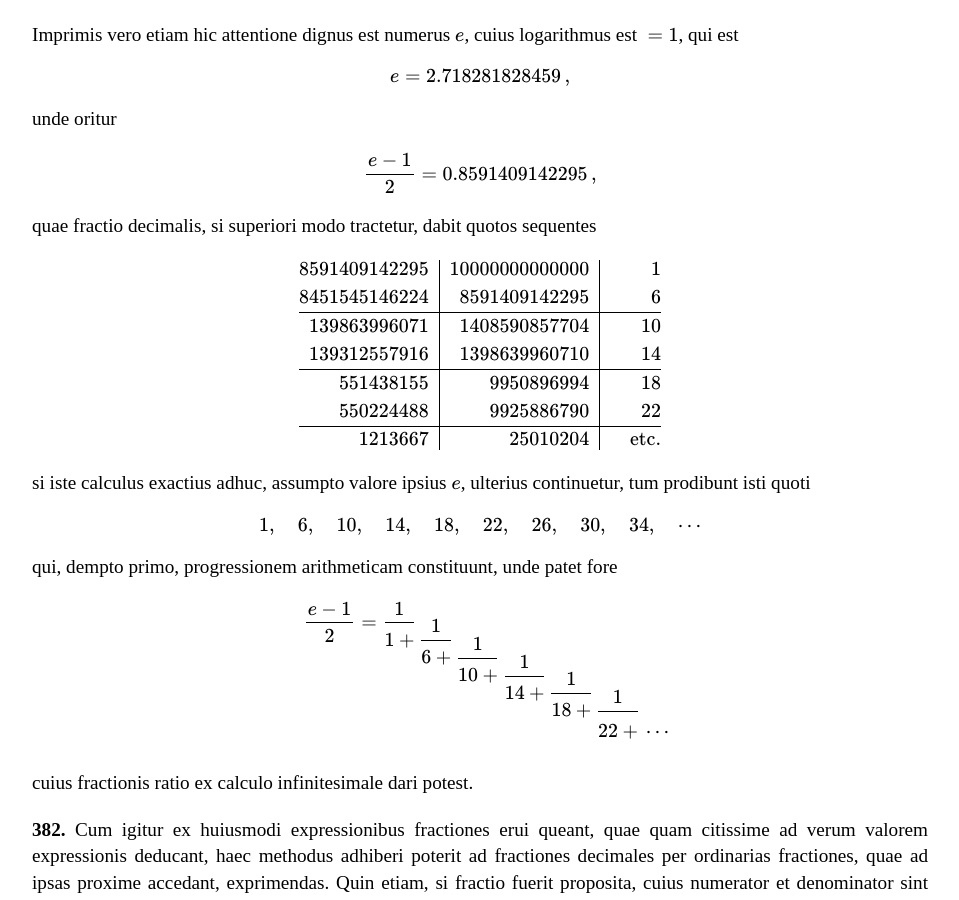
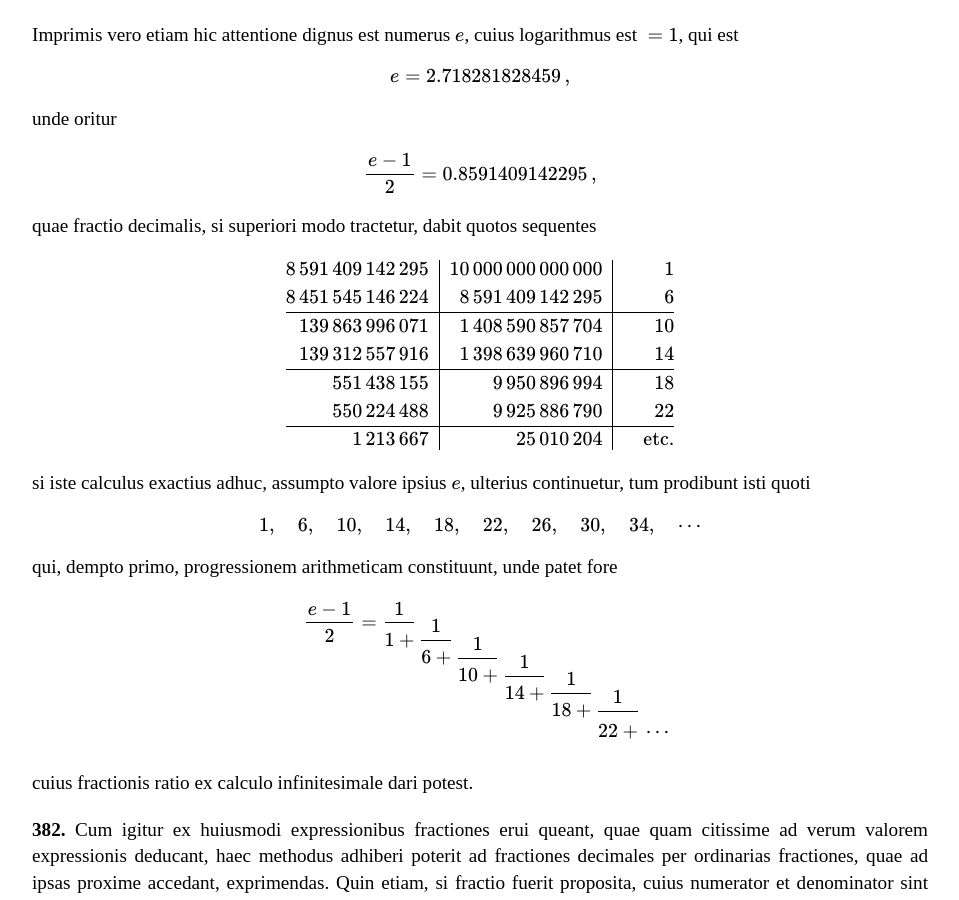
Before and after one commit to ttdoucet/ttdoucet.github.io, a Jekyll site: the page built from euler/e101.html, in a window 1280 px wide and 900 px high, scrolled down 24274 px. Shown: the whole window, without its empty margins (160-1119 px from the left). Built offline with Jekyll 4.4.1, drawn with Linux system fonts in a browser that asks for light colours; formulas are drawn with MathJax 3.

Commit message:
Formatted numbers in another table better.

```diff
--- a/euler/e101.html
+++ b/euler/e101.html
@@ -1302,16 +1302,16 @@ unde oritur
 quae fractio decimalis, si superiori modo tractetur, dabit quotos sequentes
 
 \begin{array}{r|r|r}
-8591409142295  & 10000000000000 &  1 \cr
-8451545146224 &   8591409142295 &  6 \cr
+8\,591\,409\,142\,295  & 10\,000\,000\,000\,000 &  1 \cr
+8\,451\,545\,146\,224 &   8\,591\,409\,142\,295 &  6 \cr
 \hline
- 139863996071 &   1408590857704 & 10 \cr
- 139312557916 &   1398639960710 & 14 \cr
+ 139\,863\,996\,071 &   1\,408\,590\,857\,704 & 10 \cr
+ 139\,312\,557\,916 &   1\,398\,639\,960\,710 & 14 \cr
 \hline
-    551438155 &      9950896994 & 18 \cr
-    550224488 &      9925886790 & 22 \cr
+    551\,438\,155 &      9\,950\,896\,994 & 18 \cr
+    550\,224\,488 &      9\,925\,886\,790 & 22 \cr
 \hline
-      1213667 &        25010204 & \quad\hbox{etc.}\cr
+      1\,213\,667 &        25\,010\,204 & \quad\hbox{etc.}\cr
 \end{array}
 
 
```
